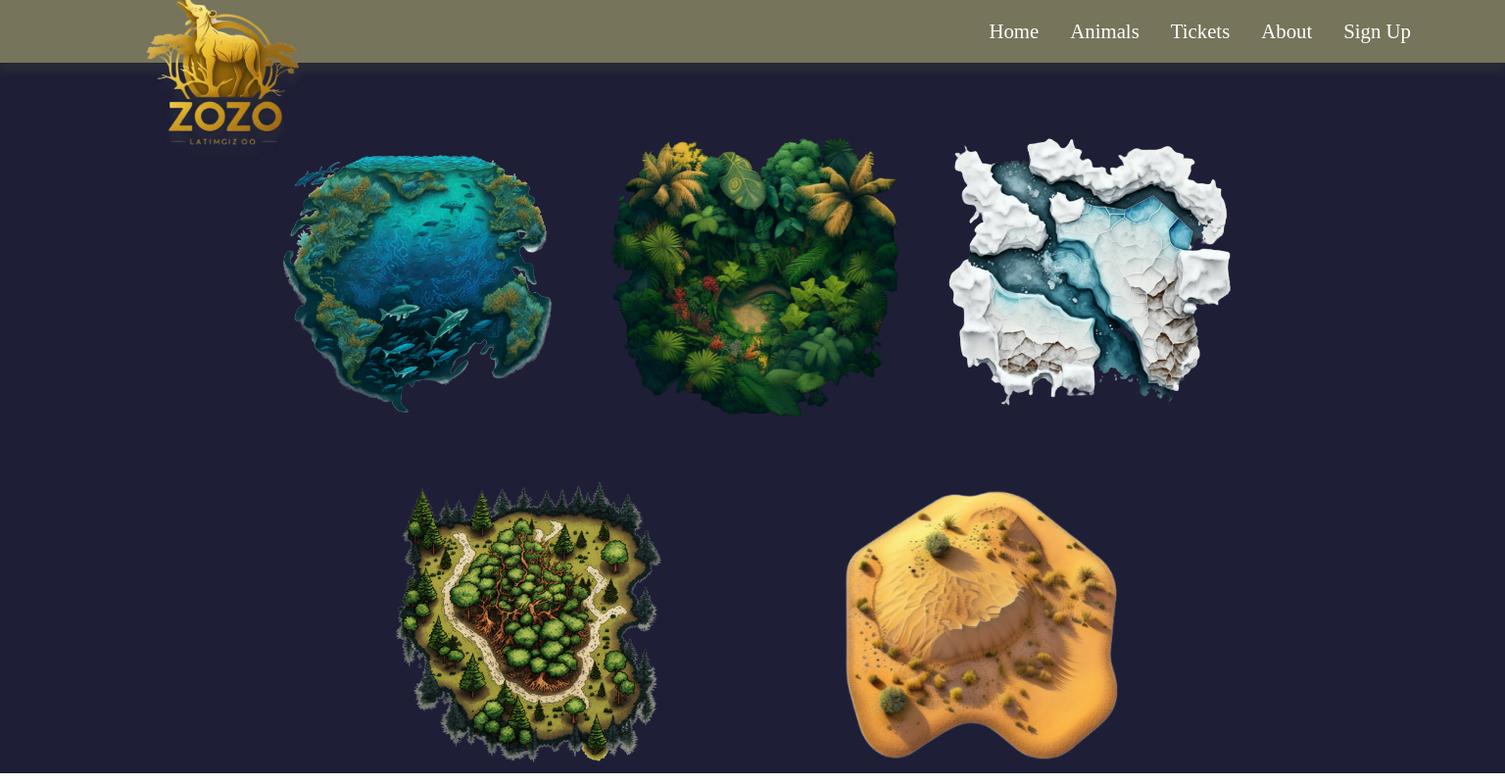
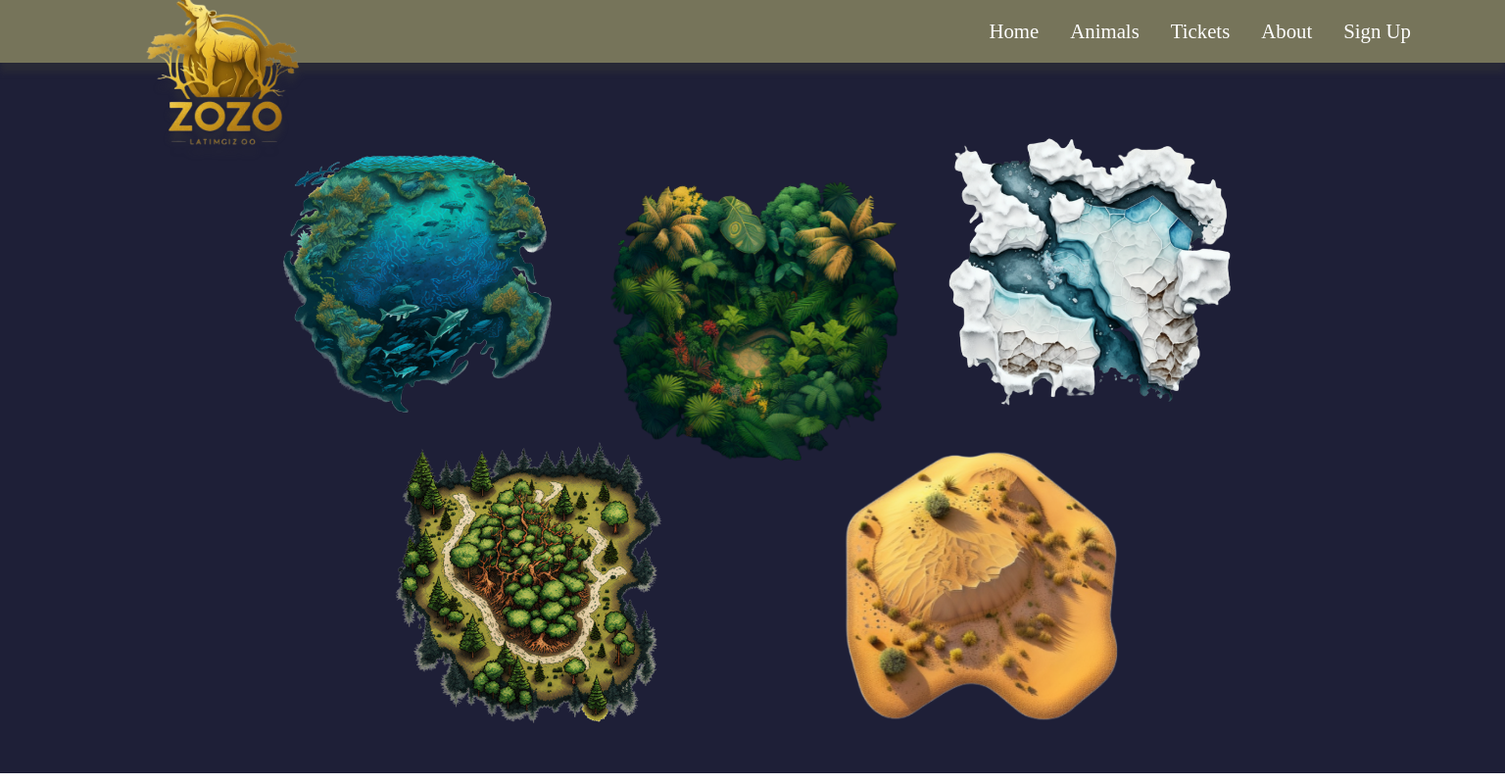
Before and after one commit to ismajliarita/ZooManagementSystem, a PHP site: page /pages/habitatMap.php in a window 1536 px wide. Shown: the whole page at 98% size. Run offline with PHP 8.4, Linux system fonts and the light colour scheme.

Commit message:
Update style.css

```diff
--- a/style.css
+++ b/style.css
@@ -285,6 +285,16 @@
 }
 
 
+@media screen and (min-width: 1286px) {
+    .imgBot{
+        position: relative;
+        bottom: 40px;
+    }
+    .jungle{
+        align-self: flex-end;
+    }
+}
+
 @media only screen and (min-width: 855px) and (max-width: 1286px) {
     .imgBot{
         margin-top: 250px;
```
